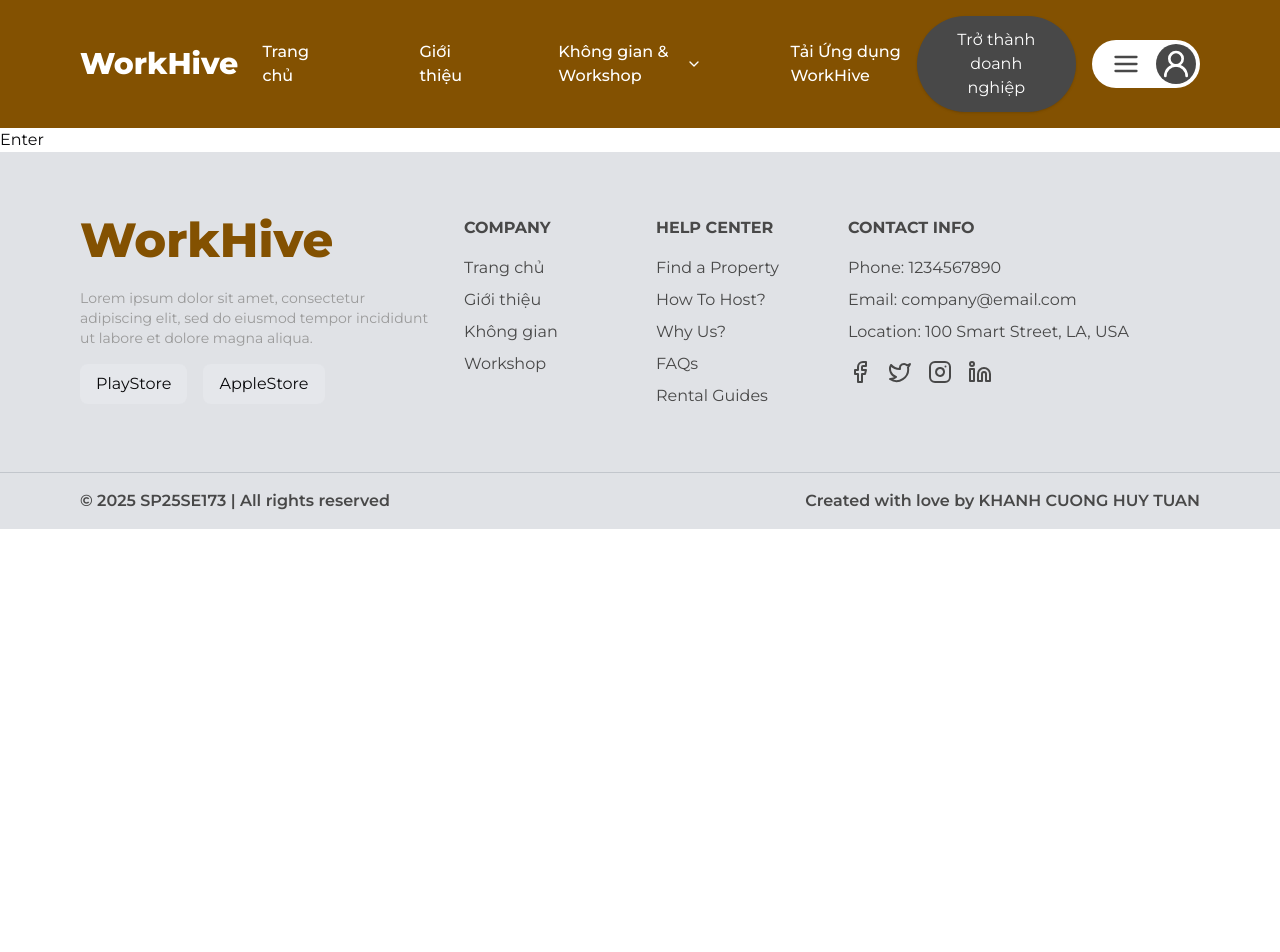
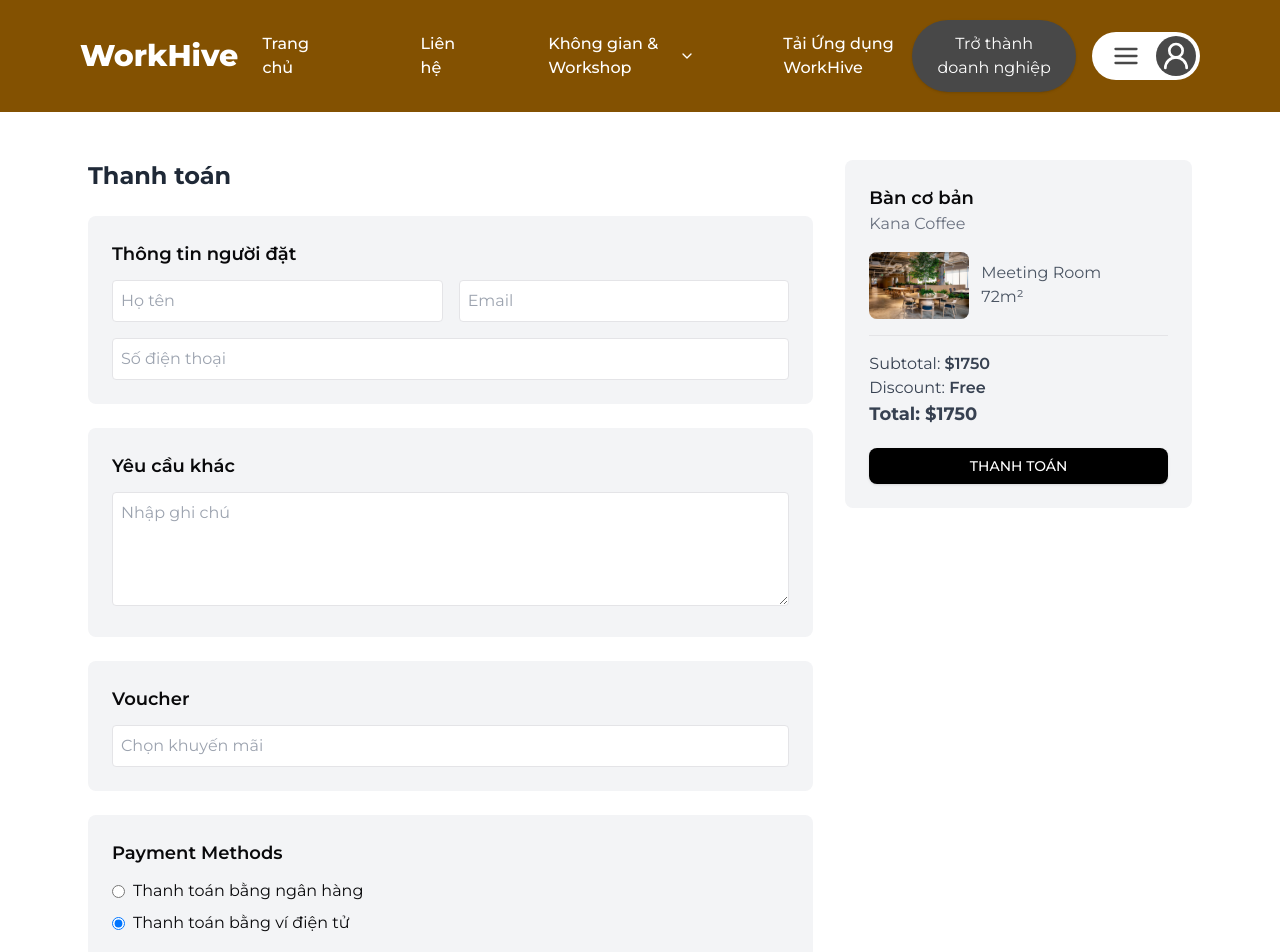
Before and after one commit to PMCdaniel123/SEP490_FE_Clients, a Next.js app: page /checkout in a window 1280 px wide. Shown: the top 952 px of the page. Before the commit the page ends 800 px from the top, so only its background shows below. Built offline with nearby package versions, Linux system fonts and the light colour scheme.

Commit message:
feat(checkout-page): :sparkles: checkout-page

```diff
--- a/app/(root)/checkout/page.tsx
+++ b/app/(root)/checkout/page.tsx
@@ -1,9 +1,152 @@
-function CheckoutPage() {
-    return (
-        <div>
-            Enter
+"use client";
+
+import { useState } from "react";
+import Image from "next/image";
+import { Button } from "@/components/ui/button";
+import { ToastContainer, toast } from "react-toastify";
+import "react-toastify/dist/ReactToastify.css";
+
+export default function Checkout() {
+  const [formData, setFormData] = useState({
+    name: "",
+    email: "",
+    phone: "",
+    notes: "",
+    voucher: "",
+    paymentMethod: "cash",
+  });
+
+  const handleChange = (
+    e: React.ChangeEvent<HTMLInputElement | HTMLTextAreaElement>
+  ) => {
+    setFormData({ ...formData, [e.target.name]: e.target.value });
+  };
+
+  const handleSubmit = (e: React.FormEvent) => {
+    e.preventDefault();
+    toast.success("Thanh toán thành công!");
+  };
+
+  return (
+    <div className="max-w-6xl mx-auto px-6 py-12 grid grid-cols-1 md:grid-cols-3 gap-8">
+      {/* Left Section */}
+      <div className="md:col-span-2 space-y-6">
+        <h2 className="text-2xl font-bold text-gray-800">Thanh toán</h2>
+
+        {/* User Information */}
+        <div className="bg-gray-100 p-6 rounded-lg">
+          <h3 className="text-lg font-semibold">Thông tin người đặt</h3>
+          <div className="grid grid-cols-1 md:grid-cols-2 gap-4 mt-3">
+            <input
+              type="text"
+              name="name"
+              placeholder="Họ tên"
+              className="p-2 border rounded w-full"
+              onChange={handleChange}
+            />
+            <input
+              type="email"
+              name="email"
+              placeholder="Email"
+              className="p-2 border rounded w-full"
+              onChange={handleChange}
+            />
+            <input
+              type="text"
+              name="phone"
+              placeholder="Số điện thoại"
+              className="p-2 border rounded w-full col-span-1 md:col-span-2"
+              onChange={handleChange}
+            />
+          </div>
         </div>
-    );
+
+        {/* Additional Requests */}
+        <div className="bg-gray-100 p-6 rounded-lg">
+          <h3 className="text-lg font-semibold">Yêu cầu khác</h3>
+          <textarea
+            name="notes"
+            placeholder="Nhập ghi chú"
+            className="w-full p-2 border rounded mt-3"
+            rows={4}
+            onChange={handleChange}
+          ></textarea>
+        </div>
+
+        {/* Voucher */}
+        <div className="bg-gray-100 p-6 rounded-lg">
+          <h3 className="text-lg font-semibold">Voucher</h3>
+          <input
+            type="text"
+            name="voucher"
+            placeholder="Chọn khuyến mãi"
+            className="w-full p-2 border rounded mt-3"
+            onChange={handleChange}
+          />
+        </div>
+
+        {/* Payment Methods */}
+        <div className="bg-gray-100 p-6 rounded-lg">
+          <h3 className="text-lg font-semibold">Payment Methods</h3>
+          <div className="mt-3 space-y-2">
+            <label className="flex items-center gap-2">
+              <input
+                type="radio"
+                name="paymentMethod"
+                value="bank"
+                onChange={handleChange}
+              />
+              Thanh toán bằng ngân hàng
+            </label>
+            <label className="flex items-center gap-2">
+              <input
+                type="radio"
+                name="paymentMethod"
+                value="cash"
+                defaultChecked
+                onChange={handleChange}
+              />
+              Thanh toán bằng ví điện tử
+            </label>
+          </div>
+        </div>
+      </div>
+
+      {/* Right Section */}
+      <div className="bg-gray-100 p-6 rounded-lg h-fit sticky top-6">
+        <h3 className="text-lg font-semibold">Bàn cơ bản</h3>
+        <p className="text-gray-500">Kana Coffee</p>
+        <div className="my-4 flex items-center gap-3">
+          <Image
+            src="/feauture-section.jpg"
+            alt="Table"
+            width={100}
+            height={100}
+            className="rounded-lg"
+          />
+          <div>
+            <p className="text-gray-600">Meeting Room</p>
+            <p className="text-gray-600">72m²</p>
+          </div>
+        </div>
+        <div className="border-t pt-4 text-gray-700">
+          <p>
+            Subtotal: <span className="font-semibold">$1750</span>
+          </p>
+          <p>
+            Discount: <span className="font-semibold">Free</span>
+          </p>
+          <p className="text-lg font-bold">Total: $1750</p>
+        </div>
+        <Button
+          onClick={handleSubmit}
+          className="w-full bg-black text-white py-3 mt-5 rounded-lg"
+        >
+          THANH TOÁN
+        </Button>
+      </div>
+
+      <ToastContainer />
+    </div>
+  );
 }
-
-export default CheckoutPage;
--- a/app/(root)/contact/page.tsx
+++ b/app/(root)/contact/page.tsx
@@ -3,11 +3,13 @@
 import { Button } from "@/components/ui/button";
 import SectionTitle from "@/components/ui/section-tilte";
 import { useState } from "react";
+import { Phone, Mail } from "lucide-react";
 
 function Contact() {
   const [formData, setFormData] = useState({
     name: "",
     email: "",
+    phone: "",
     message: "",
   });
   const [loading, setLoading] = useState(false);
@@ -37,98 +39,95 @@ function Contact() {
     setLoading(false);
     if (response.ok) {
       setSuccess(true);
-      setFormData({ name: "", email: "", message: "" });
+      setFormData({ name: "", email: "", phone: "", message: "" });
     }
   };
 
   return (
     <div className="max-w-7xl mx-auto px-6 py-12">
-      <section className="mb-12">
-        <SectionTitle>Liên Hệ</SectionTitle>
-        <p className="text-lg text-gray-600">
-          Chúng tôi luôn sẵn sàng lắng nghe và hỗ trợ bạn. Hãy liên hệ với chúng
-          tôi qua các kênh dưới đây.
+      <SectionTitle>Hỗ trợ người dùng</SectionTitle>
+
+      <div className="grid grid-cols-1 md:grid-cols-3 gap-8 mt-8">
+        {/* Contact Info */}
+        <div className="bg-gray-100 p-6 rounded-lg">
+          <div className="flex items-center gap-4">
+            <Phone className="text-brown-700 text-2xl" />
+            <h3 className="text-lg font-semibold">Liên hệ qua hotline</h3>
+          </div>
+          <p className="text-gray-600 mt-2">We are available 24/7.</p>
+          <p className="text-gray-600 font-semibold">Phone: +0123456789</p>
+          <hr className="my-4" />
+          <div className="flex items-center gap-4">
+            <Mail className="text-brown-700 text-2xl" />
+            <h3 className="text-lg font-semibold">Liên hệ qua Email</h3>
+          </div>
+          <p className="text-gray-600 mt-2">
+            We will contact you within 24 hours.
           </p>
-      </section>
+          <p className="text-gray-600 font-semibold">customer@exclusive.com</p>
+          <p className="text-gray-600 font-semibold">support@exclusive.com</p>
+        </div>
 
-      <section className="mb-12">
-        <SectionTitle>Thông Tin Liên Hệ</SectionTitle>
-        <div className="grid grid-cols-1 md:grid-cols-2 gap-8 pt-5">
-          <div>
-            <h3 className="text-xl font-semibold">Địa Chỉ</h3>
-            <p className="text-gray-600">114 Nguyễn Cơ Thạch, Quận 2, TP.HCM</p>
-            <h3 className="text-xl font-semibold mt-4">Điện Thoại</h3>
-            <p className="text-gray-600">+84 123 456 789</p>
-            <h3 className="text-xl font-semibold mt-4">Email</h3>
-            <p className="text-gray-600">info@company.com</p>
-          </div>
-          <div className="flex justify-center items-center">
-            <img
-              src="/banner.png"
-              alt="Contact"
-              className="rounded-lg w-full h-auto max-w-md"
-            />
-          </div>
-        </div>
-      </section>
-
-      <section className="mb-12">
-        <SectionTitle>Gửi Tin Nhắn</SectionTitle>
+        {/* Contact Form */}
+        <div className="col-span-2 bg-white p-6 rounded-lg shadow-lg">
           {success && (
             <p className="text-green-500">Tin nhắn đã được gửi thành công!</p>
           )}
           <form
-          className="grid grid-cols-1 md:grid-cols-2 gap-6"
+            className="grid grid-cols-1 md:grid-cols-3 gap-4"
             onSubmit={handleSubmit}
           >
-          <div className="md:col-span-1 pt-5">
-            <label className="block text-sm font-medium">Tên của bạn</label>
             <input
               type="text"
               name="name"
               value={formData.name}
               onChange={handleChange}
-              className="w-full p-2 border rounded-lg mt-1"
-              placeholder="Nhập tên của bạn"
+              className="w-full p-2 border rounded-lg"
+              placeholder="Your Name *"
               required
             />
-          </div>
-          <div className="md:col-span-1">
-            <label className="block text-sm font-medium pt-5">Email</label>
             <input
               type="email"
               name="email"
               value={formData.email}
               onChange={handleChange}
-              className="w-full p-2 border rounded-lg mt-1"
-              placeholder="Nhập email của bạn"
+              className="w-full p-2 border rounded-lg"
+              placeholder="Your Email *"
               required
             />
-          </div>
-          <div className="md:col-span-2">
-            <label className="block text-sm font-medium">Tin nhắn</label>
+            <input
+              type="text"
+              name="phone"
+              value={formData.phone}
+              onChange={handleChange}
+              className="w-full p-2 border rounded-lg"
+              placeholder="Your Phone *"
+              required
+            />
             <textarea
               name="message"
               value={formData.message}
               onChange={handleChange}
-              className="w-full p-2 border rounded-lg mt-1"
+              className="w-full p-2 border rounded-lg col-span-3"
               rows={4}
-              placeholder="Nhập tin nhắn của bạn"
+              placeholder="Your Message"
               required
             ></textarea>
-          </div>
-          <div className="md:col-span-2 justify-center flex">
+            <div className="col-span-3 flex justify-end">
               <Button
                 type="submit"
-              className="w-60 bg-black text-white py-3 rounded-lg"
+                className="bg-[#8B5D27] text-white py-2 px-6 rounded-lg"
                 disabled={loading}
               >
-              {loading ? "Đang gửi..." : "Gửi Tin Nhắn"}
+                {loading ? "Đang gửi..." : "Gửi"}
               </Button>
             </div>
           </form>
-      </section>
-      <section className="mb-12">
+        </div>
+      </div>
+
+      {/* Map */}
+      <section className="mt-12">
         <SectionTitle>Bản Đồ</SectionTitle>
         <div className="w-full h-96 pt-5">
           <iframe
--- a/constants/constant.ts
+++ b/constants/constant.ts
@@ -12,7 +12,7 @@ import {
 
 export const menuItems: MenuItemProps[] = [
   { name: "Trang chủ", path: "/" },
-  { name: "Giới thiệu", path: "/about" },
+  { name: "Liên hệ", path: "/contact" },
 ];
 
 export const topWorkspace: TopWorkspace[] = [
```
Lines whose indentation alone changed are shown as unchanged.
